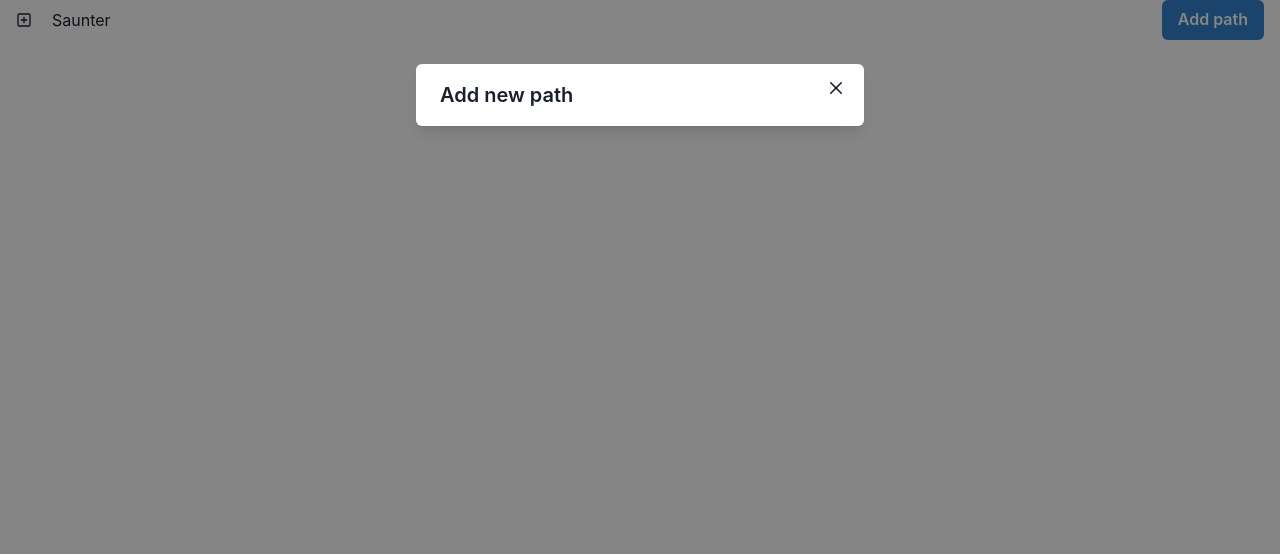
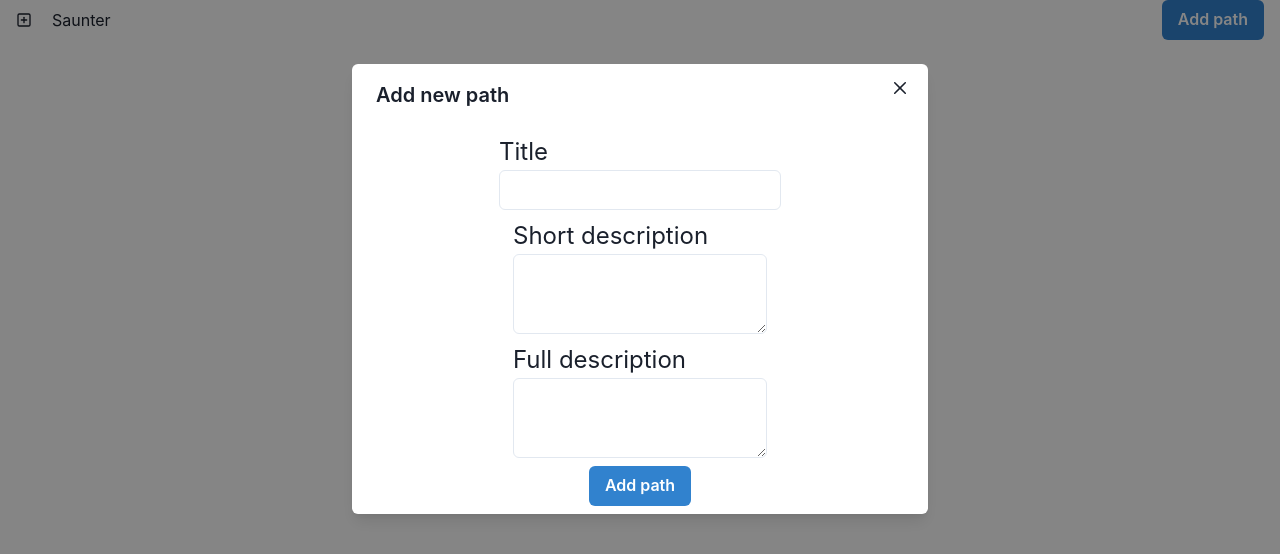
Before and after one commit to AkelaWhiteWolf/saunter, a React (Vite) app: page / in a window 1280 px wide. Both pictures are taken after a click on the button "Add path". Shown: the top 554 px of the page. Built offline with nearby package versions, Linux system fonts and the light colour scheme.

Commit message:
dev/app path modal proto ui created

```diff
--- /dev/null
+++ b/src/components/atoms/AddPathButton.tsx
@@ -0,0 +1,14 @@
+import React from 'react';
+import { Button } from '@chakra-ui/react';
+
+interface Props {
+  onClick: () => void;
+}
+
+export const AddPathButton: React.FC<Props> = ({ onClick }) => {
+  return (
+    <Button colorScheme="blue" onClick={onClick}>
+      Add path
+    </Button>
+  );
+};
--- a/src/components/atoms/index.ts
+++ b/src/components/atoms/index.ts
@@ -1 +1,2 @@
 export * from './OpenAddPathModalButton';
+export * from './AddPathButton';
--- a/src/components/organisms/AddPathModal.tsx
+++ b/src/components/organisms/AddPathModal.tsx
@@ -5,20 +5,85 @@ import {
   ModalContent,
   ModalHeader,
   ModalCloseButton,
+  ModalBody,
+  HStack,
+  VStack,
+  FormControl,
 } from '@chakra-ui/react';
-import { useModalsOpenSlice } from 'src/hooks';
+import { SubmitHandler, useForm } from 'react-hook-form';
+import { AddPathButton, CustomInput } from 'src/components';
+import {
+  useFormValidators,
+  useModalsOpenSlice,
+  usePathesSlice,
+} from 'src/hooks';
+
+interface FormValues {
+  title: string;
+  shortDescription?: string;
+  fullDescription?: string;
+}
 
 export const AddPathModal: React.FC = () => {
+  const {
+    register,
+    formState: { errors },
+    handleSubmit,
+  } = useForm<FormValues>();
+  const { setMaxLength, fieldRequiredMessage } = useFormValidators();
+  const { addPath } = usePathesSlice();
   const { addPathModal } = useModalsOpenSlice();
   const { isOpen, close } = addPathModal;
 
+  const titleRegister = {
+    ...register('title', { required: fieldRequiredMessage }),
+  };
+  const shortDescriptionRegister = {
+    ...register('shortDescription', { maxLength: setMaxLength(160) }),
+  };
+  const fullDescriptionRegister = {
+    ...register('fullDescription'),
+  };
+
+  const onSubmit: SubmitHandler<FormValues> = data => {
+    addPath(data);
+    close();
+  };
+
   return (
-    <Modal isOpen={isOpen} onClose={close}>
+    <Modal size="xl" isOpen={isOpen} onClose={close}>
       <ModalOverlay />
 
       <ModalContent>
         <ModalHeader>Add new path</ModalHeader>
         <ModalCloseButton />
+
+        <ModalBody>
+          <HStack flex={1}>
+            <FormControl onSubmit={handleSubmit(onSubmit)}>
+              <VStack>
+                <CustomInput
+                  title="Title"
+                  register={titleRegister}
+                  errorText={errors.title?.message as string}
+                />
+                <CustomInput
+                  title="Short description"
+                  type="textarea"
+                  register={shortDescriptionRegister}
+                  errorText={errors.shortDescription?.message as string}
+                />
+                <CustomInput
+                  title="Full description"
+                  type="textarea"
+                  register={fullDescriptionRegister}
+                  errorText={errors.fullDescription?.message as string}
+                />
+                <AddPathButton onClick={handleSubmit(onSubmit)} />
+              </VStack>
+            </FormControl>
+          </HStack>
+        </ModalBody>
       </ModalContent>
     </Modal>
   );
```
